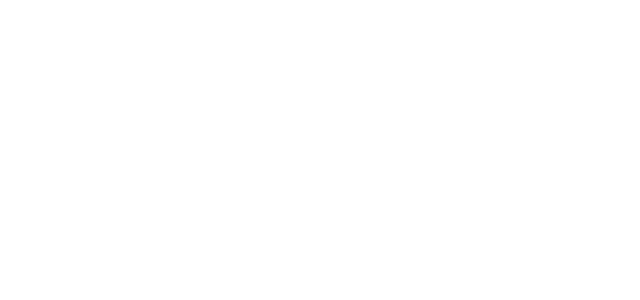
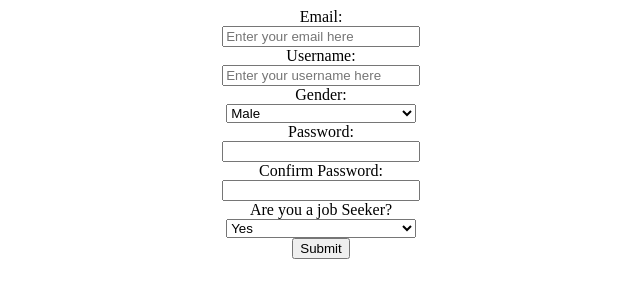
Before and after one commit to EdwardGillard/VideoCV, a React (Create React App) app in the folder frontend/: page /register in a window 1280 px wide. Shown: the top 300 px of the page, without its empty margins (319-959 px from the left). Built offline with nearby package versions, Linux system fonts and the light colour scheme.

Commit message:
update functioning login, register some other components started

```diff
--- a/frontend/src/App.js
+++ b/frontend/src/App.js
@@ -2,6 +2,7 @@
 import { BrowserRouter, Switch, Route } from 'react-router-dom'
 import Home from '../src/components/common/Home'
 import Login from '../src/components/auth/Login'
+import Register from '../src/components/auth/Register'
 
 function App () {
   return (
@@ -9,6 +10,7 @@
     <Switch>
       <Route exact path='/' component={Home}/>
       <Route path="/login" component={Login}/>
+      <Route path="/register" component={Register} />
     </Switch>
     </BrowserRouter>
   )
--- a/frontend/src/components/auth/Login.js
+++ b/frontend/src/components/auth/Login.js
@@ -3,7 +3,7 @@
 import { setToken } from '../../lib/auth'
 import { useHistory } from 'react-router-dom'
 
-function Login () {
+function Login() {
   const history = useHistory()
   const [formData, setFormData] = React.useState({
     email: '',
@@ -29,15 +29,17 @@
     }
 
   }
+  return (
+    <div className="form-wrapper">
+      <form onSubmit={submitLogin}>
+        <label>Email:</label>
+        <input placeholder="Enter your email here" type="text" name="email" value={formData.email} onChange={handleChange} />
 
-  console.log(formData)
-  return (
-    <form onSubmit={submitLogin}>
-      <input placeholder="Enter your email here"type="text" name="email" value={formData.email} onChange={handleChange}/>
-
-      <input name="password" type="password" onChange={handleChange}/>
-      <button type="submit">Submit</button>
-    </form>
+        <label>Password: </label>
+        <input name="password" type="password" onChange={handleChange} />
+        <button type="submit">Submit</button>
+      </form>
+    </div>
   )
 }
 
--- /dev/null
+++ b/frontend/src/components/auth/Register.js
@@ -0,0 +1,71 @@
+import React from 'react'
+import { useHistory } from 'react-router-dom'
+import { register } from '../../lib/api'
+
+function Register() {
+  const history = useHistory()
+  const [formData, setFormData] = React.useState({
+    userName: '',
+    email: '',
+    password: '',
+    gender: 'Male',
+    passwordConfirmation: '',
+    jobseeker: true,
+  })
+  const [errors, setErrors] = React.useState('')
+
+  const handleChange = (e) => {
+    setErrors('')
+    setFormData({ ...formData, [e.target.name]: e.target.value })
+  }
+
+  const submitRegister = async (e) => {
+    e.preventDefault()
+    try {
+      const res = await register(formData)
+      console.log(res)
+      history.push('/login')
+    } catch (err) {
+      console.log(err.response)
+      setErrors(err.response)
+    }
+  }
+
+  console.log(formData)
+  return (
+    <div className="form-wrapper">
+      <form onSubmit={submitRegister}>
+
+        <label>Email:</label>
+        <input placeholder="Enter your email here" type="text" name="email" value={formData.email} onChange={handleChange}></input>
+
+        <label>Username:</label>
+        <input placeholder="Enter your username here" type="text" name="userName" value={formData.userName} onChange={handleChange}></input>
+
+        <label>Gender:</label>
+        <select type="text" name="gender" value={formData.gender} onChange={handleChange}>
+            <option value="Male">Male</option>
+            <option value="Female">Female</option>
+        </select>
+
+        <label>Password:</label>
+        <input name="password" type="password" onChange={handleChange} />
+
+        <label>Confirm Password:</label>
+        <input name="passwordConfirmation" type="passwordConfirmation" onChange={handleChange} />
+
+        <label>Are you a job Seeker?</label>
+        <select type="text" name="jobseeker" value={formData.jobseeker} onChange={handleChange}>
+          <option value={true}>Yes</option>
+          <option value={false}>No</option>
+        </select>
+        <button type="submit">Submit</button>
+
+
+      </form>
+    </div>
+
+  )
+}
+
+export default Register
--- a/frontend/src/lib/api.js
+++ b/frontend/src/lib/api.js
@@ -1,5 +1,11 @@
 import axios from 'axios'
 
+//* POST login to backend
 export const login = (data) => {
   return axios.post(`/api/login`, data)
 }
+
+//* POST register to backend
+export const register = (data) => {
+  return axios.post(`/api/register`, data)
+}
--- a/frontend/src/styles/main.scss
+++ b/frontend/src/styles/main.scss
@@ -0,0 +1,16 @@
+.form-wrapper {
+  display: flex;
+  justify-content: center;
+  form {
+    display: flex;
+    align-items: center;
+    flex-direction: column;
+    width: 50%;
+    select {
+      width: 30%;
+    }
+    input {
+      width: 30%;
+    }
+  }
+}
```
Also changed, not shown: frontend/src/components/common/About.js (added, +15 -0 lines), frontend/src/components/user/UserDashBoard.js (added, +11 -0 lines), frontend/src/utils/useFetch.js (added, +32 -0 lines).
